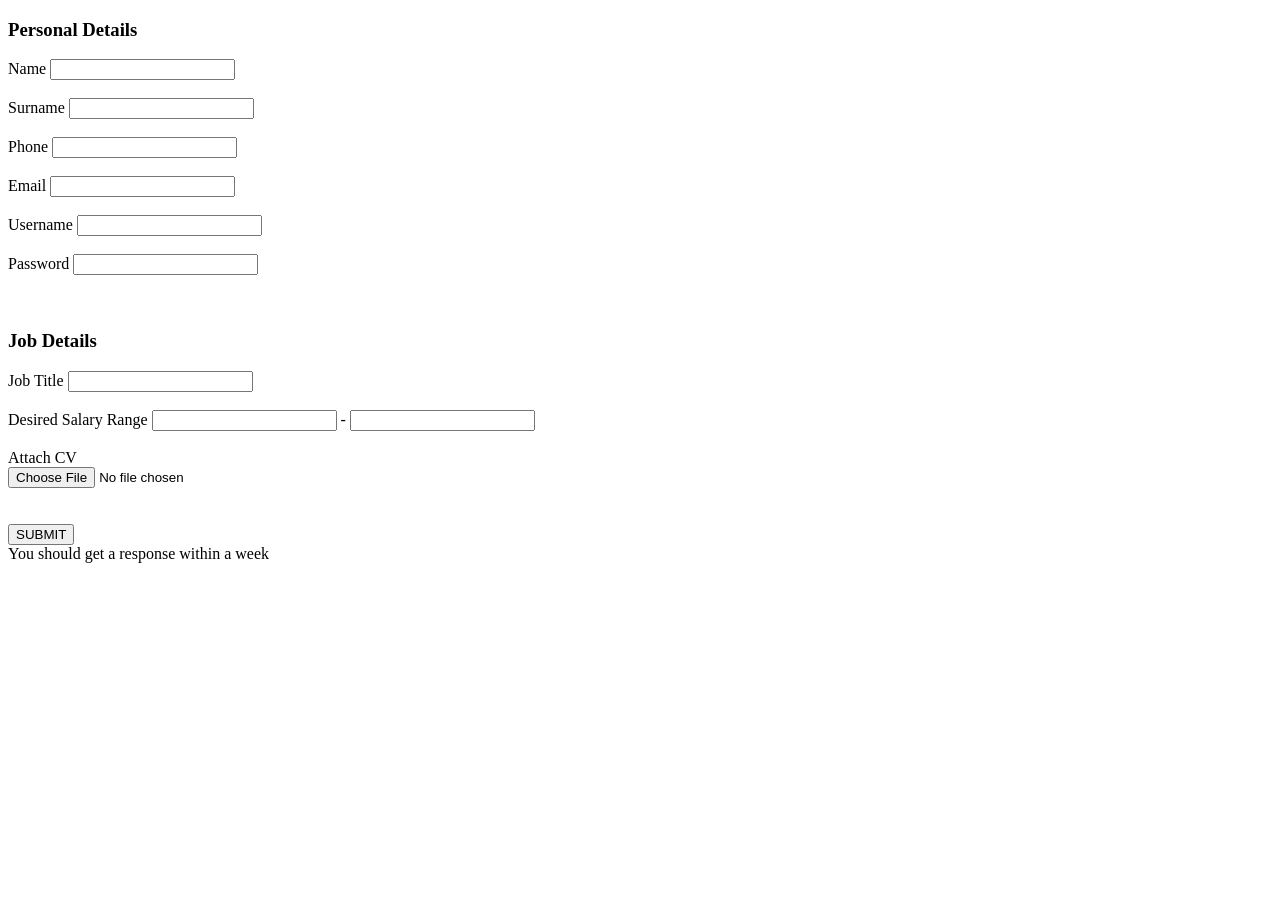
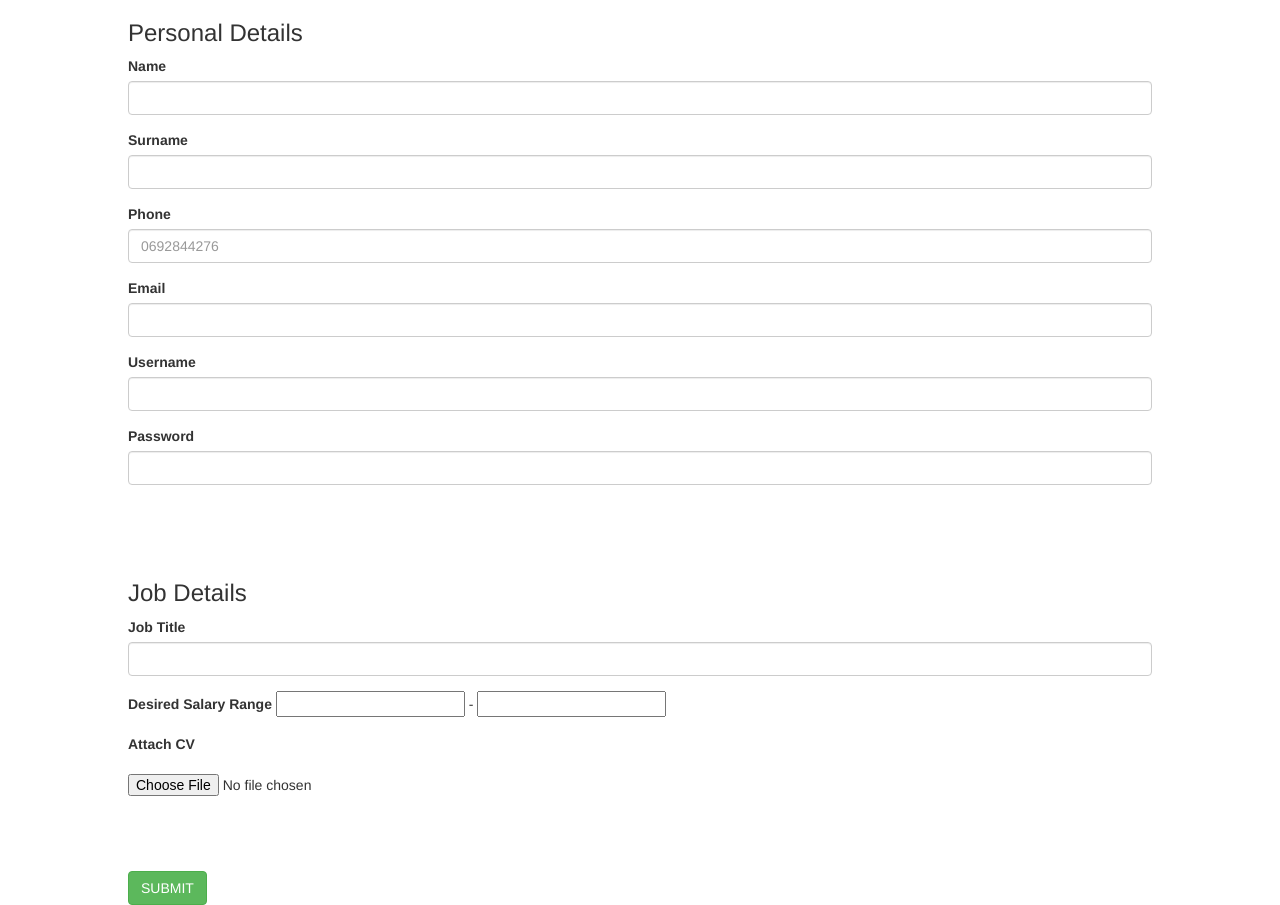
Before and after one commit to goonathan/Shadow-Project, a plain HTML site: page Index.html in a window 1280 px wide. Before the commit the page ends 800 px from the top, so only its background shows below. Drawn offline with nearby package versions, Linux system fonts and the light colour scheme.

Commit message:
Project-1 Style the form

```diff
--- a/Index.html
+++ b/Index.html
@@ -3,62 +3,73 @@
 <head>
     <meta charset="UTF-8">
     <meta name="viewport" content="width=device-width, initial-scale=1.0">
-    <title>Request</title>
+    <title>Vacancy request</title>
+    <link rel="stylesheet" href="https://maxcdn.bootstrapcdn.com/bootstrap/3.4.1/css/bootstrap.min.css">
+  <script src="https://ajax.googleapis.com/ajax/libs/jquery/3.6.4/jquery.min.js"></script>
+  <script src="https://maxcdn.bootstrapcdn.com/bootstrap/3.4.1/js/bootstrap.min.js"></script>
 </head>
 <body>
+    <div style="width: 80%; margin:auto;">
         <form action="">
             <h3>Personal Details</h3>
 
+            <div class="form-group">
                 <label for="name">Name</label>
-        <input type="text" name="name" required>
-        <br><br>
+                <input class="form-control" type="text" name="name" required>
+            </div>
 
+            <div class="form-group">
                 <label for="surname">Surname</label>
-        <input type="text" name = "surname" required>
-        <br><br>
+                <input class="form-control" type="text" name = "surname" required>
+            </div>
 
+            <div class="form-group">
                 <label for="phone">Phone</label>
-        <input type="number" name="phone">
-        <br><br>
+                <input class="form-control" type="tel" pattern="(021) 130-1949" name="phone" placeholder="0692844276">
+            </div>
 
+            <div class="form-group">
                 <label for="email">Email</label>
-        <input type="email" name="email" required>
-        <br><br>
+                <input class="form-control" type="email" name="email" required>
+            </div>
 
+            <div class="form-group">
                 <label for="username">Username</label>
-        <input type="text" name = "username" required>
-        <br><br>
+                <input class="form-control" type="text" name = "username" required>
+            </div>
 
+            <div class="form-group">
                 <label for="password">Password</label>
-        <input type="password" name="password" required>
+                <input class="form-control" type="password" name="password" required>
+            </div>
+
             <br><br><br>
 
             <h3>Job Details</h3>
+            <div class="form-group">
                 <label for="job">Job Title</label>
-        <input type="text" name="job" required>
-        <br><br>
+                <input class="form-control" type="text" name="job" required>
+            </div>
 
+            <div class="form-group">
                 <label for="sal">Desired Salary Range</label>
-        <input type="number" name="sal1" required>
+                <input type="number" name="sal1" required> - <input type="number" name="sal" required>
+            </div>
 
-        -
-        <input type="number" name="sal" required>
-        <br><br>
+            <div class="form-group">
+                <label for="cv">Attach CV</label>
+            </div>
 
-        <label for="cv">Attach CV</label>
+            <div class="form-group">
+                <input type="file" name="cv" required>
+            </div>
+
+            <br><br><br>
+
+            <button type="submit" class="btn btn-success" onclick="alert('You should get a response within a week')">SUBMIT</button>
             <br>
 
-        <input type="file" name="cv" required>
-        <br><br><br>
-
-        <button type="submit" onclick="alert('Your request has been submitted')">SUBMIT</button>
-        <br>
-        You should get a response within a week
-
-
-
-
-
         </form>
+    </div>
 </body>
 </html>
```
Lines whose indentation alone changed are shown as unchanged.
